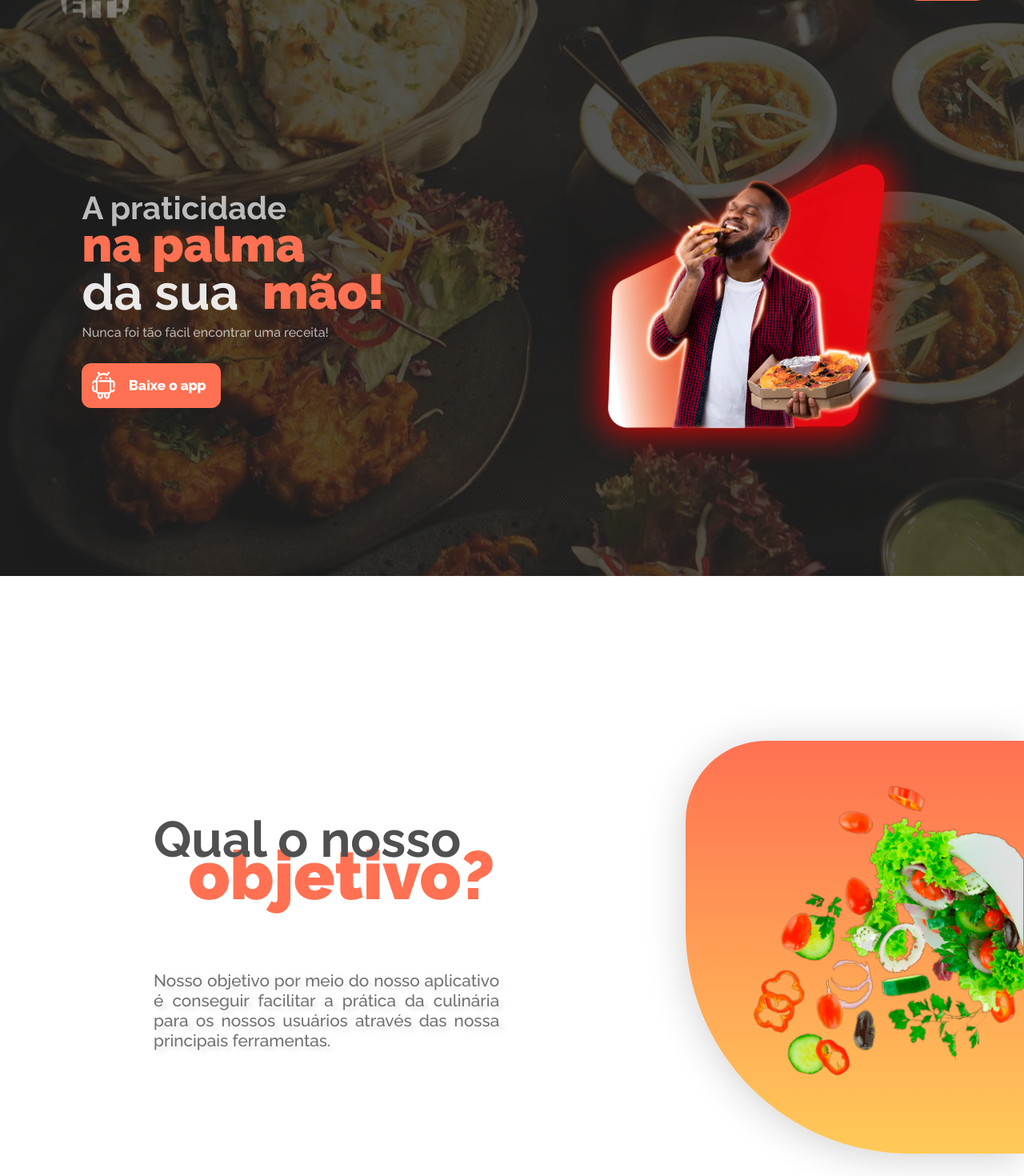
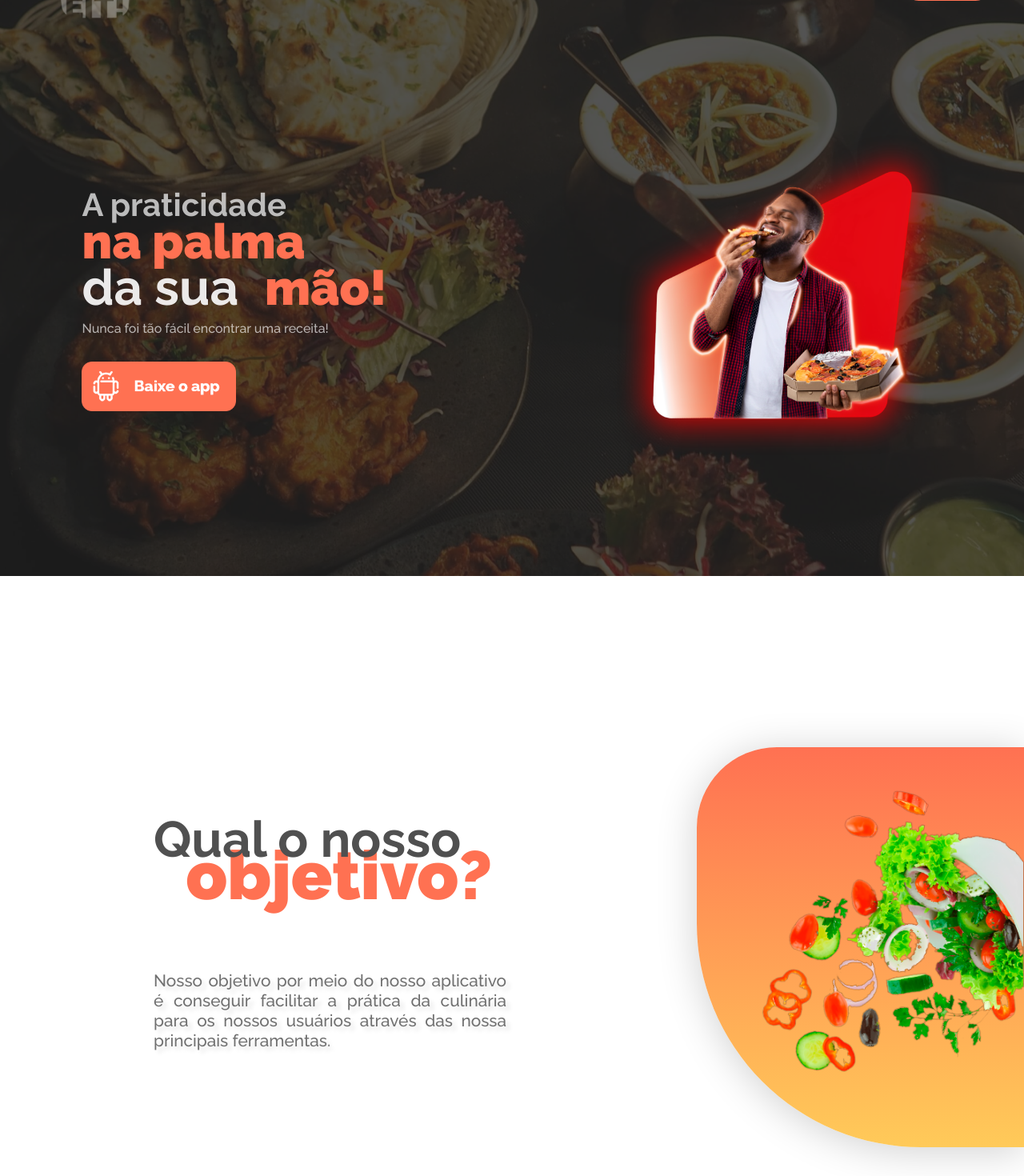
Before and after one commit to Taviin7/Proveit_Landing_Pages, a React (Create React App) app: page / in a window 1280 px wide. Shown: the part 80-1550 px from the top of the page at 80% size. Built offline with nearby package versions, Linux system fonts and the light colour scheme.

Commit message:
tela "objetivo" 101% reformulada

```diff
--- a/src/Components/Home/Home.css
+++ b/src/Components/Home/Home.css
@@ -109,7 +109,7 @@ header {
 }
 
 .titleBox2{
-  width: 65.5%;
+  width: 59.3%;
   display: flex;
   flex-direction: row;
   justify-content: space-between;
@@ -159,13 +159,13 @@ header {
 }
 
 .imgBox {
-  width: 29%;
+  width: 20%;
+  margin-right: 25%;
 }
 
 .section1 .imgBox img {
   height: 0%;
-  width: 180%;
-  margin-right: 10%;
+  width: 220%;
 }
 
 
--- a/src/Components/Objetivo/Objetivo.css
+++ b/src/Components/Objetivo/Objetivo.css
@@ -2,19 +2,14 @@
   display: flex;
   margin-top: 5%;
   margin-bottom: 5%;
-  flex-direction: column;
   background-color: #ffffff;
-  flex: 50%;
   align-items: center;
   flex-direction: row;
-  justify-content: space-between;
   height: 100vh;
   width: 100%;
 }
 
 .section2 img {
-  align-items: right;
-  justify-content: flex-end;
   width: 100%;
   height: 100%;
 }
@@ -24,7 +19,7 @@
   flex-direction: column;
   justify-content: space-between ;
   height: 23%;
-  width: 55%;
+  width: 58%;
   margin-left: 15%;
   margin-bottom: 7%;
 }
@@ -62,13 +57,6 @@
   text-shadow: 5px 5px 5px rgba(0, 0, 0, 0.1);
 }
 
-.imgBox {
-  display: flex;
-  margin-left: 20%;
-  margin-right: 5%;
-  justify-content: flex-end;
-}
-
 .imgOrange {
   display: flex;
   justify-content: flex-end;
@@ -76,7 +64,14 @@
   border-radius: 100px 0px 0px 280px;
   width: 35%;
   box-shadow: 0px 5px 50px rgba(0, 0, 0, 0.19);
+  z-index: 1;
 }
+
+/* .imgPontos{
+  width: 400px;
+  margin-left: 10%;
+  z-index: 0;
+} */
 
 /* Estilos para largura de tela menor ou igual a 768 pixels (celular)*/
 @media (max-width: 768px) {
```
Also changed, not shown: src/Components/Objetivo/Objetivo.jsx (+6 -2 lines), src/Components/Objetivo/imgs/pontos.png (added).
